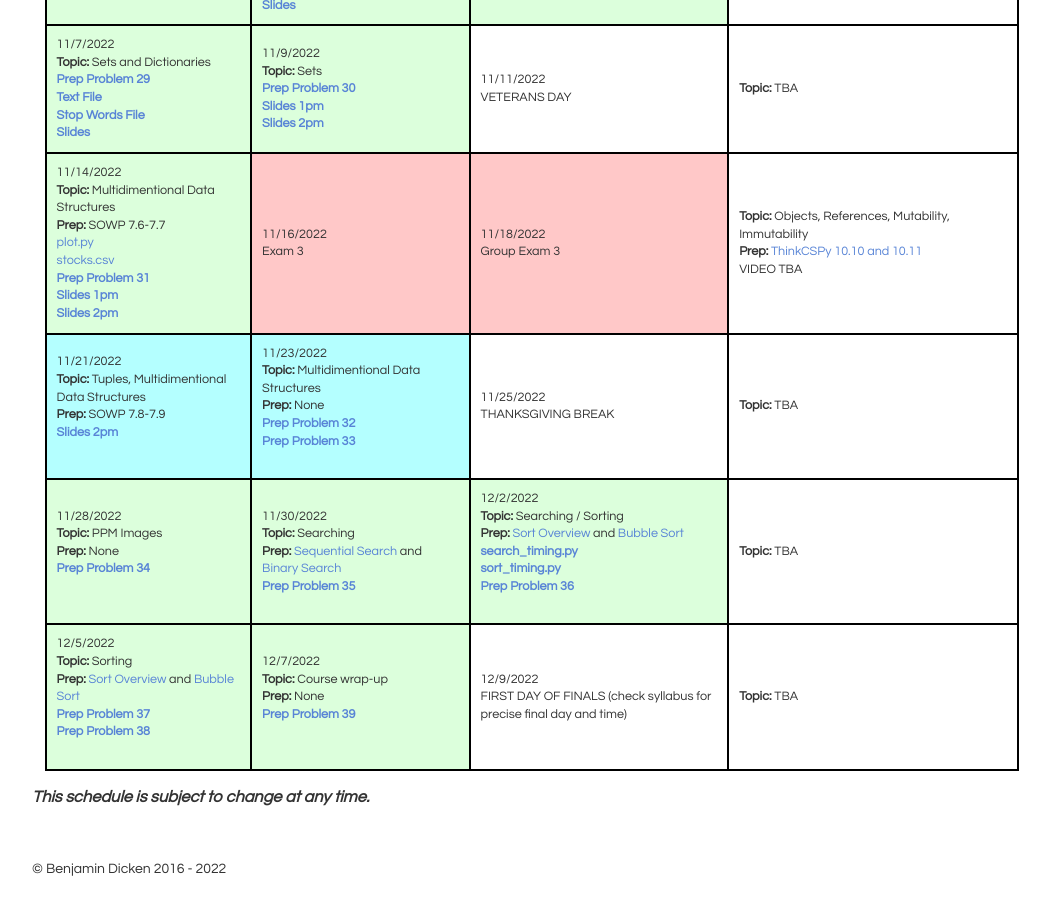
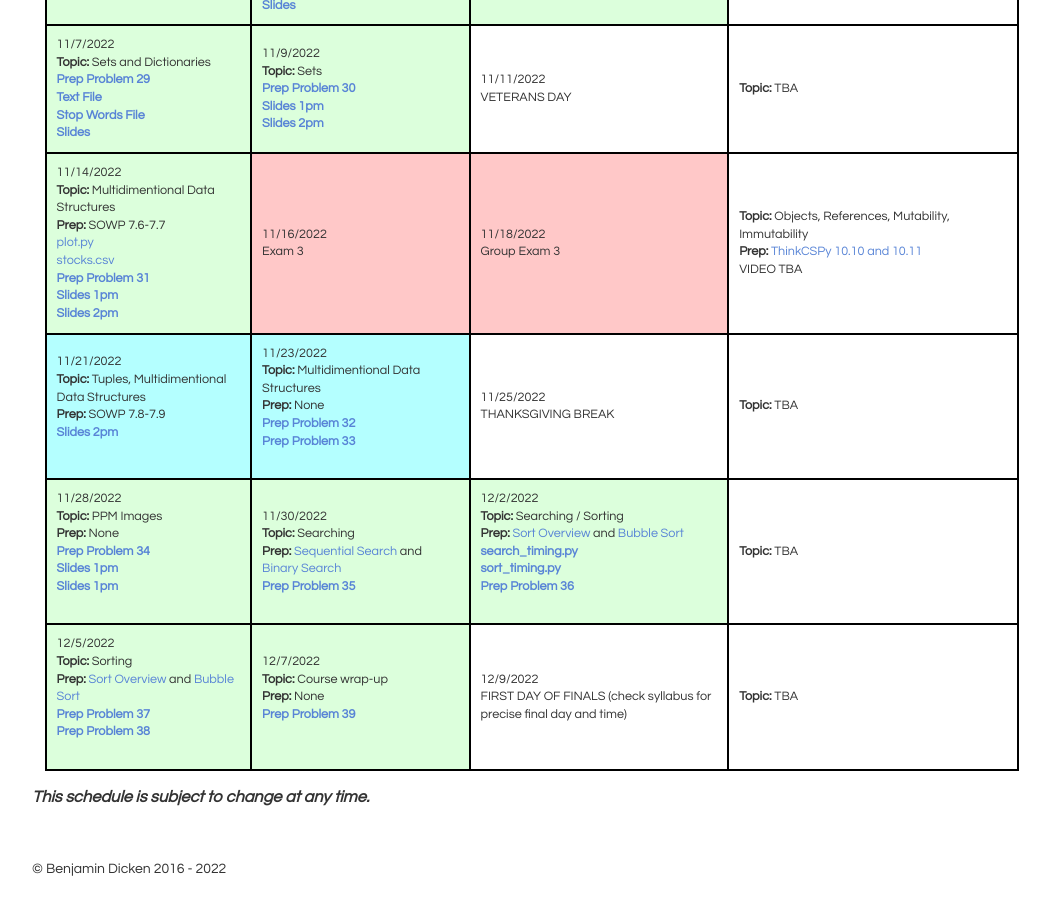
Before and after one commit to bddicken/cs110fall2022website, a Jekyll site: the page built from schedule/index.md, in a window 1280 px wide and 900 px high, scrolled down 1829 px. Shown: the whole window, without its empty margins (108-1158 px from the left). Built offline with Jekyll 4.4.1, drawn with Linux system fonts in a browser that asks for light colours.

Commit message:
Add links to slides

```diff
--- a/schedule/index.md
+++ b/schedule/index.md
@@ -469,6 +469,8 @@ The <b>Prep</b> for each day indicates the work you need to have completed <b>BE
     <b>Topic:</b> PPM Images <br/>
     <b>Prep:</b> None <br/>
     <a href="../preps/34/"><b>Prep Problem 34</b></a> <br/>
+    <a href="./slides/35-multidimensional-list-PPM.pdf"><b>Slides 1pm</b></a> <br/>
+    <a href="./slides/36-PPM-graphics.pdf"><b>Slides 1pm</b></a> <br/>
    <br />
   </td>
   <td class="topic-general">
```
Also changed, not shown: 2 other files.
